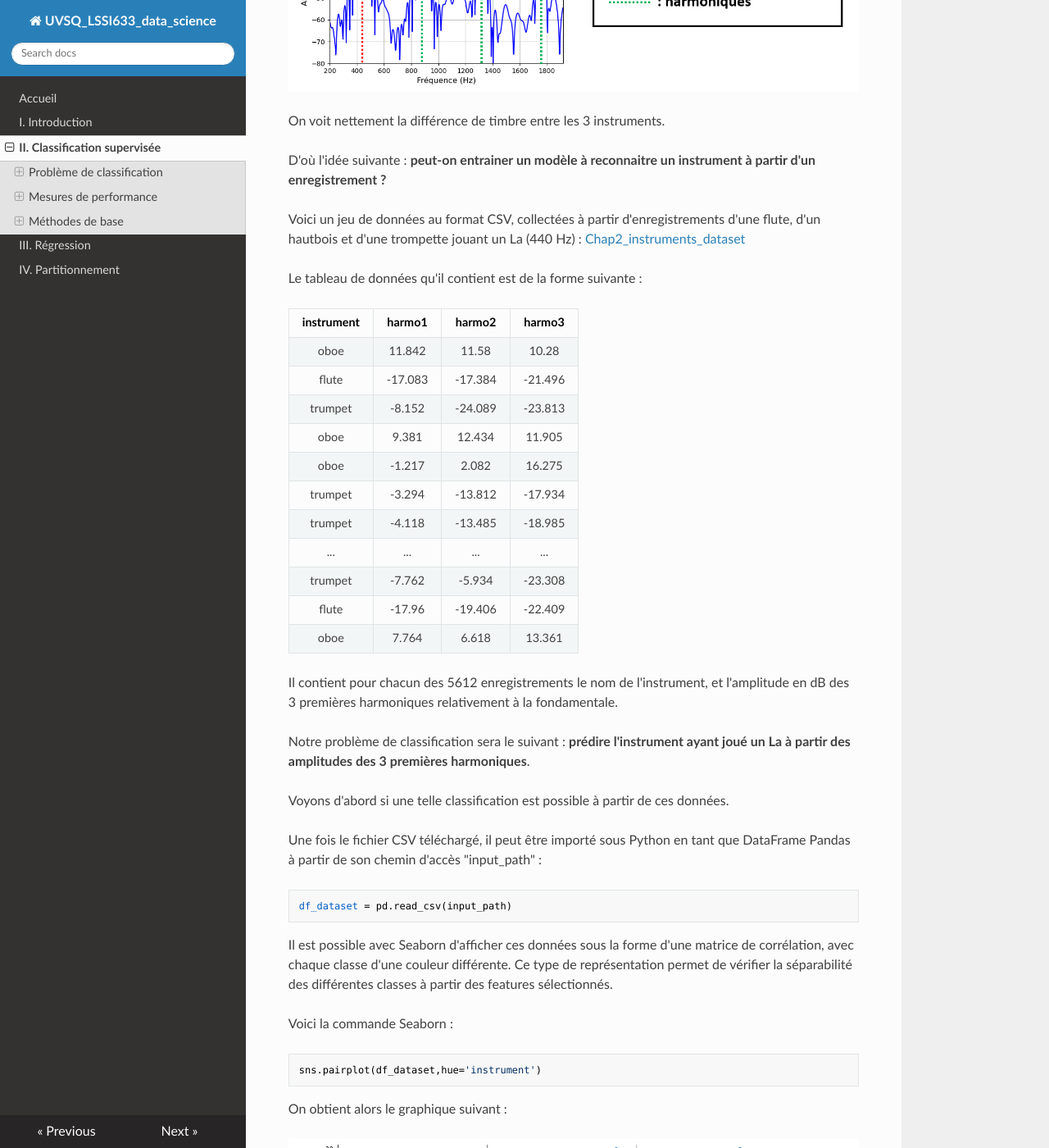
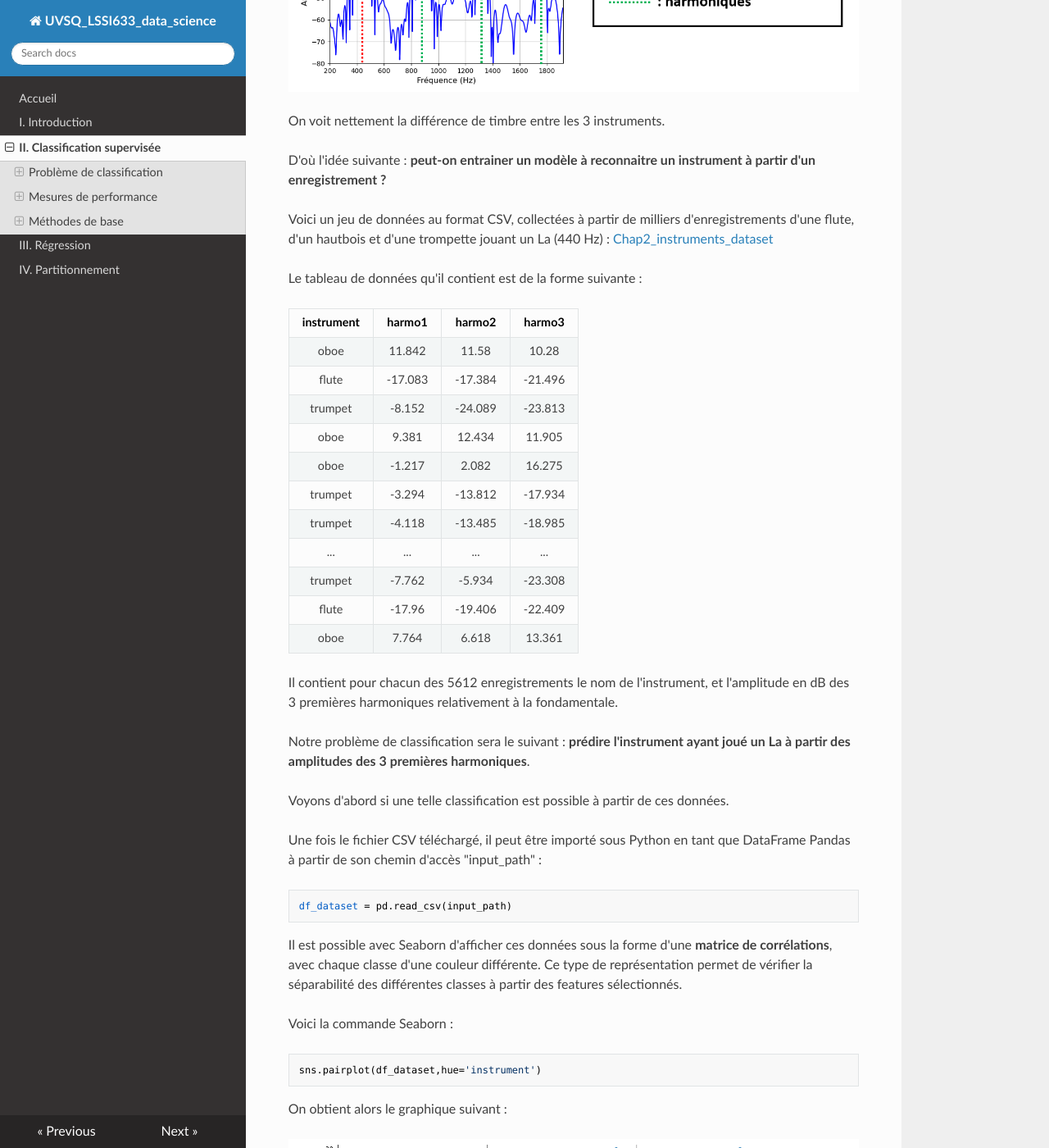
Before and after one commit to NicOudart/UVSQ_LSSI633_data_science, an MkDocs documentation site: the page built from docs/Chap2_Classification_supervisee.md, in a window 1280 px wide and 1400 px high, scrolled down 1724 px. Shown: the whole window at 82% size. Built offline with MkDocs 1.6.1, drawn with Linux system fonts in a browser that asks for light colours; nearby versions of some CDN libraries; some of the changed text lies outside the part shown.

Commit message:
- Progress on Chapter 2.

```diff
--- a/docs/Chap2_Classification_supervisee.md
+++ b/docs/Chap2_Classification_supervisee.md
@@ -43,7 +43,7 @@
 
 D'où l'idée suivante : **peut-on entrainer un modèle à reconnaitre un instrument à partir d'un enregistrement ?**
 
-Voici un jeu de données au format CSV, collectées à partir d'enregistrements d'une flute, d'un hautbois et d'une trompette jouant un La (440 Hz) : [Chap2_instruments_dataset](https://github.com/NicOudart/UVSQ_LSSI633_data_science/tree/master/datasets/Chap2_instruments_dataset.csv)
+Voici un jeu de données au format CSV, collectées à partir de milliers d'enregistrements d'une flute, d'un hautbois et d'une trompette jouant un La (440 Hz) : [Chap2_instruments_dataset](https://github.com/NicOudart/UVSQ_LSSI633_data_science/tree/master/datasets/Chap2_instruments_dataset.csv)
 
 Le tableau de données qu'il contient est de la forme suivante :
 
@@ -73,7 +73,7 @@
 df_dataset = pd.read_csv(input_path)
 ~~~
 
-Il est possible avec Seaborn d'afficher ces données sous la forme d'une matrice de corrélation, avec chaque classe d'une couleur différente.
+Il est possible avec Seaborn d'afficher ces données sous la forme d'une **matrice de corrélations**, avec chaque classe d'une couleur différente.
 Ce type de représentation permet de vérifier la séparabilité des différentes classes à partir des features sélectionnés.
 
 Voici la commande Seaborn :
@@ -116,6 +114,10 @@
 
 #### Implémentation Scikit-Learn
 
+#### Application à notre exemple
+
+![Histogramme de la 1ère harmonique pour la flute et la trompette](img/Chap2_histogramme_harmo1.png)
+
 ### K Plus Proches Voisins
 
 #### Principe
```
Also changed, not shown: other parts of docs/Chap2_Classification_supervisee.md (+0 -2 lines), docs/img/Chap2_histogramme_harmo1.png (added).
